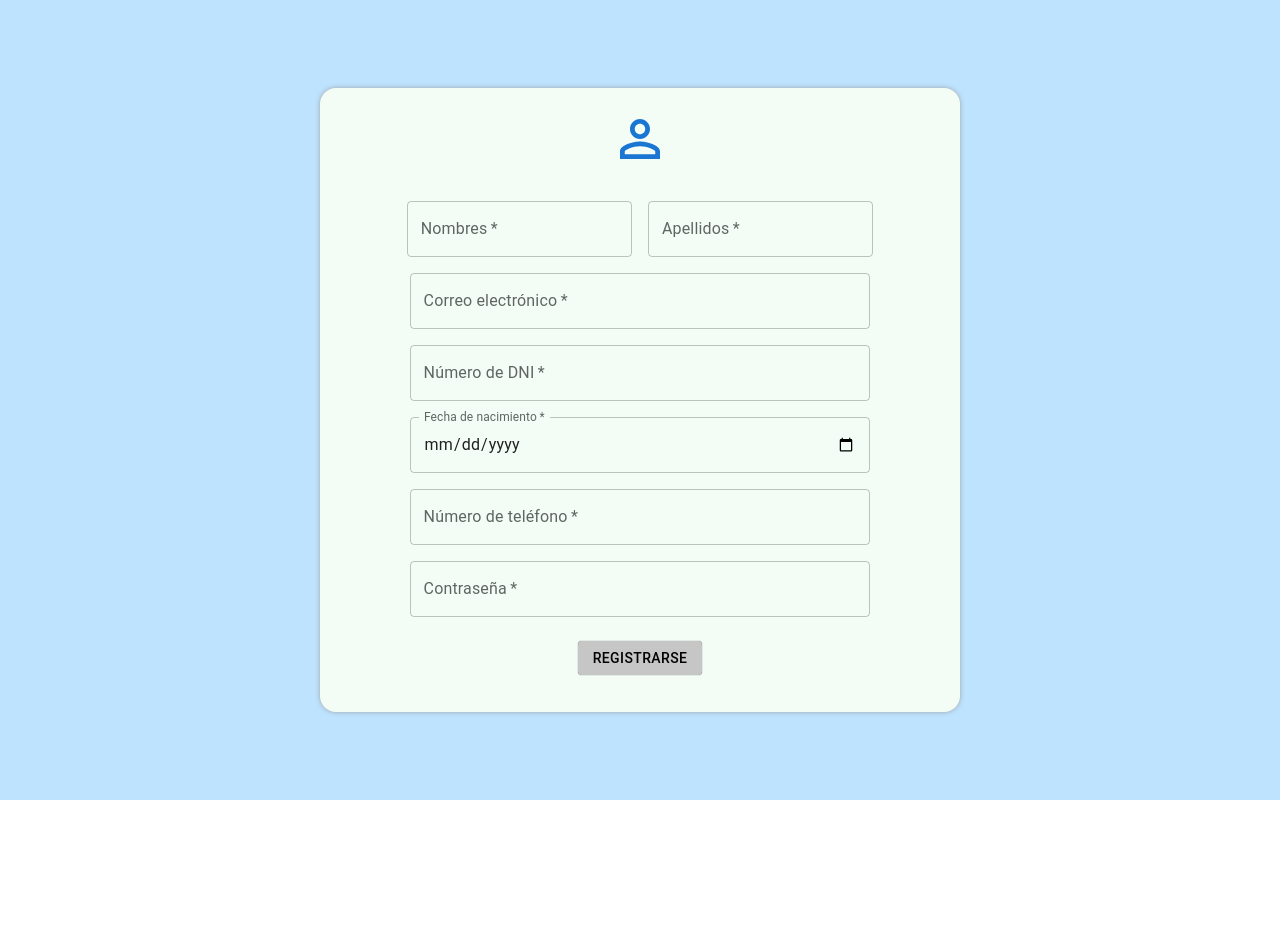
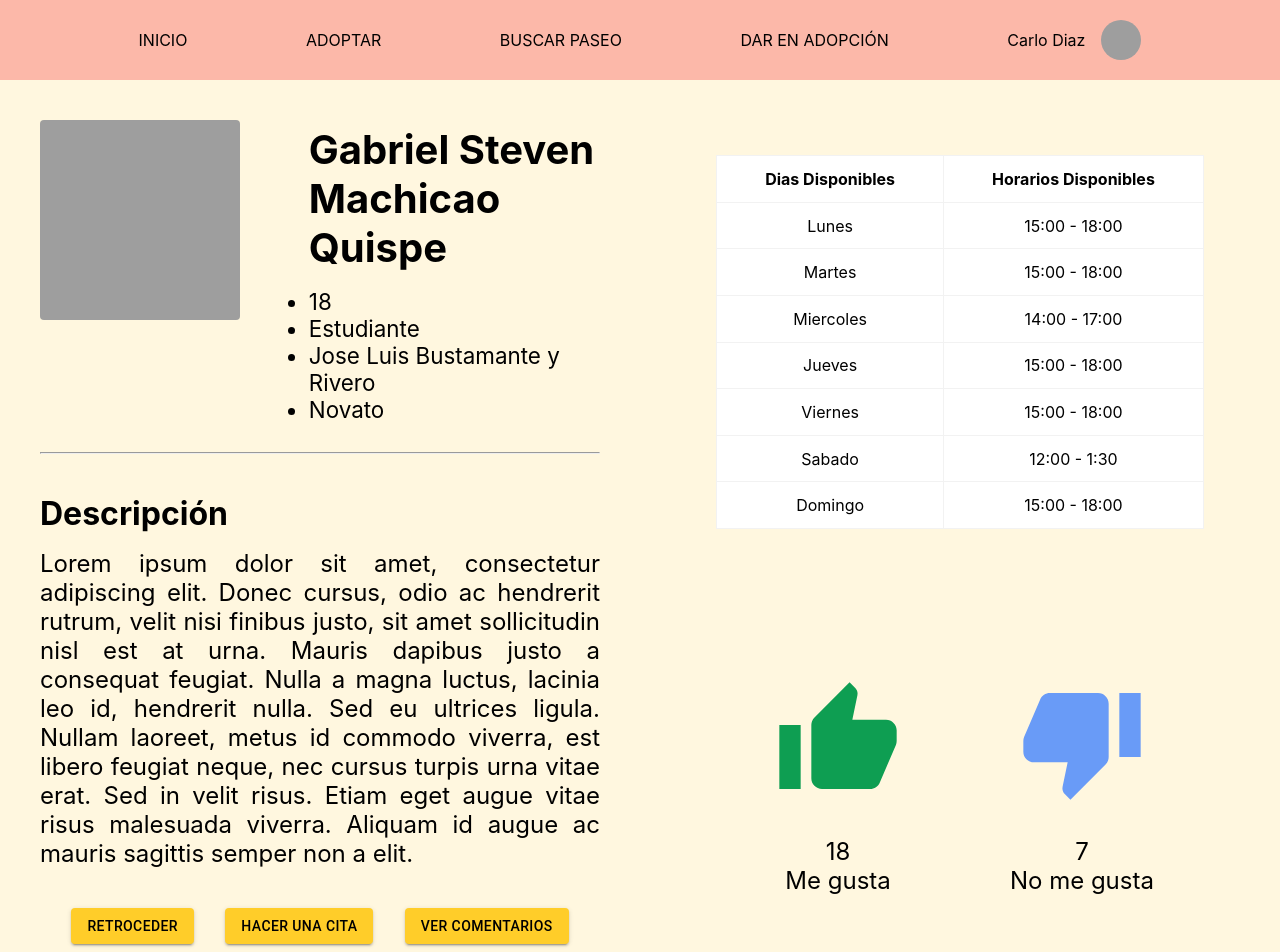
Before and after one commit to Gabicho258/PuppyHaven-React, a React (Create React App) app: page / in a window 1280 px wide. Shown: the top 952 px of the page. Before the commit the page ends 800 px from the top, so only its background shows below. Built offline with nearby package versions, Linux system fonts and the light colour scheme; grey boxes are pictures that could not be loaded.

Commit message:
adding style to walker profile

```diff
--- a/src/Pages/WalkerProfile/WalkerProfile.js
+++ b/src/Pages/WalkerProfile/WalkerProfile.js
@@ -16,31 +16,24 @@ export const WalkerProfile = () => {
     "Jose Luis Bustamante y Rivero",
     "Novato",
   ];
-  /*
-  const walkerInfo = {
-    age: 18,
-    occupation: "Estudiante",
-    district: "Jose Luis Bustamante y Rivero",
-    rank: "Novato",
+  const walkerAvailability = {
+    lunes: "15:00 - 18:00",
+    martes: "15:00 - 18:00",
+    miercoles: "14:00 - 17:00",
+    jueves: "15:00 - 18:00",
+    viernes: "15:00 - 18:00",
+    sabado: "12:00 - 1:30",
+    domingo: "15:00 - 18:00",
   };
-  */
-  const walkerAvailability = {
-    monday: "15:00 - 18:00",
-    tuesday: "",
-    wednesday: "14:00 - 17:00",
-    thursday: "",
-    friday: "",
-    saturday: "12:00 - 1:30",
-    sunday: "",
-  };
+  // const walkerAvailability = undefined;
   const days = [
-    "monday",
-    "tuesday",
-    "wednesday",
-    "thursday",
-    "friday",
-    "saturday",
-    "sunday",
+    "lunes",
+    "martes",
+    "miercoles",
+    "jueves",
+    "viernes",
+    "sabado",
+    "domingo",
   ];
 
   return (
@@ -80,9 +73,15 @@ export const WalkerProfile = () => {
             </p>
           </div>
           <div className="left__buttons">
-            <Button variant="contained">Retroceder</Button>
-            <Button variant="contained">Hacer una cita</Button>
-            <Button variant="contained">Ver Comentarios</Button>
+            <Button variant="contained" className="left__buttons-btn">
+              Retroceder
+            </Button>
+            <Button variant="contained" className="left__buttons-btn">
+              Hacer una cita
+            </Button>
+            <Button variant="contained" className="left__buttons-btn">
+              Ver Comentarios
+            </Button>
           </div>
         </div>
         <div className="right">
@@ -94,7 +93,8 @@ export const WalkerProfile = () => {
               </tr>
             </thead>
             <tbody>
-              {days.map((item) => {
+              {walkerAvailability ? (
+                days.map((item) => {
                   if (walkerAvailability[item] === "") return <></>;
                   return (
                     <tr>
@@ -102,17 +102,22 @@ export const WalkerProfile = () => {
                       <td>{walkerAvailability[item]}</td>
                     </tr>
                   );
-              })}
+                })
+              ) : (
+                <tr>
+                  <td colSpan={2}>El usuario no tiene horarios disponibles</td>
+                </tr>
+              )}
             </tbody>
           </table>
-          <div className="rigth__userCalification">
-            <div className="rigth__userCalification-likes">
-              <ThumbUpIcon />
+          <div className="right__userCalification">
+            <div className="right__userCalification-likes">
+              <ThumbUpIcon className="right__userCalification-likes-icon" />
               <p>{likes}</p>
               <p>Me gusta</p>
             </div>
-            <div className="rigth__userCalification-dislikes">
-              <ThumbDownIcon />
+            <div className="right__userCalification-dislikes">
+              <ThumbDownIcon className="right__userCalification-dislikes-icon" />
               <p>{dislikes}</p>
               <p>No me gusta</p>
             </div>
--- a/src/Pages/WalkerProfile/_WalkerProfile.scss
+++ b/src/Pages/WalkerProfile/_WalkerProfile.scss
@@ -13,8 +13,50 @@ section {
   grid-template-columns: repeat(2, 1fr);
 }
 
+td,
+th {
+  border: 1px solid #f2f2f2;
+  background-color: #ffffff;
+  padding: 0.8rem 3rem 0.8rem 3rem;
+  text-transform: capitalize;
+  font-size: 1rem;
+}
+
 .right {
-  // display: inline-block;
+  display: grid;
+  grid-template-rows: repeat(2, 1fr);
+  align-items: center;
+  justify-content: center;
+  padding-top: 3rem;
+  &__userAvailability {
+    border-collapse: collapse;
+    text-align: center;
+    max-height: 65%;
+  }
+  &__userCalification {
+    display: flex;
+    flex-direction: row;
+    &-likes,
+    &-dislikes {
+      display: flex;
+      flex-direction: column;
+      align-items: center;
+      justify-content: center;
+      width: 50%;
+      font-size: 1.5rem;
+    }
+    &-likes-icon,
+    &-dislikes-icon {
+      margin: 2rem 0 2rem 0;
+      font-size: 8rem;
+    }
+    &-likes-icon {
+      color: #0e9e52;
+    }
+    &-dislikes-icon {
+      color: #699bf7;
+    }
+  }
 }
 
 .left {
@@ -22,31 +64,43 @@ section {
     display: flex;
     flex-direction: row;
     &-avatar {
-      margin: 40px;
+      margin: 2.5rem;
+      font-size: 3rem;
     }
     &-info {
-      margin: 30px;
+      margin: 1.8rem;
       &-name {
-        font-size: 40px;
-        margin: 15px 0 15px 0;
+        font-size: 2.5rem;
+        margin: 1rem 0 1rem 0;
       }
       &-list {
-        font-size: 20px;
+        font-size: 1.4rem;
       }
     }
   }
   &__divider {
-    margin: 0 40px 0 40px;
+    margin: 0 2.5rem 0 2.5rem;
   }
   &__description {
-    margin: 40px;
+    margin: 2.5rem;
     &-title {
-      font-size: 30px;
+      font-size: 2rem;
     }
     &-des {
       text-align: justify;
-      margin-top: 25px;
-      font-size: 25px;
+      margin-top: 1rem;
+      font-size: 1.5rem;
+    }
+  }
+  &__buttons {
+    margin: 2.5rem;
+    display: flex;
+    flex-direction: row;
+    align-items: center;
+    justify-content: space-evenly;
+    &-btn {
+      background-color: #ffcd29;
+      color: #000000;
     }
   }
 }
--- a/src/index.js
+++ b/src/index.js
@@ -6,13 +6,14 @@ import reportWebVitals from "./reportWebVitals";
 // import Counter from "./Counter";
 import { NavBar } from "./Components/NavBar/NavBar";
 import { UserRegister } from "./Pages/UserRegister/UserRegister";
+import { WalkerProfile } from "./Pages/WalkerProfile/WalkerProfile";
 
 const root = ReactDOM.createRoot(document.getElementById("root"));
 root.render(
   <React.StrictMode>
     {
       <StyledEngineProvider injectFirst>
-        <UserRegister />
+        <WalkerProfile />
       </StyledEngineProvider>
     }
   </React.StrictMode>
```
Lines whose indentation alone changed are shown as unchanged.
